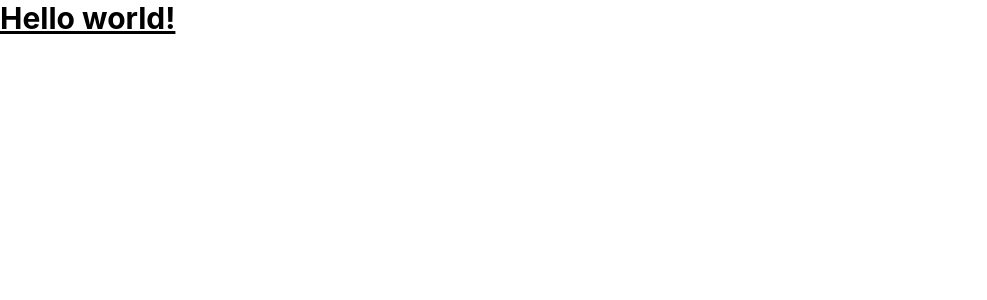
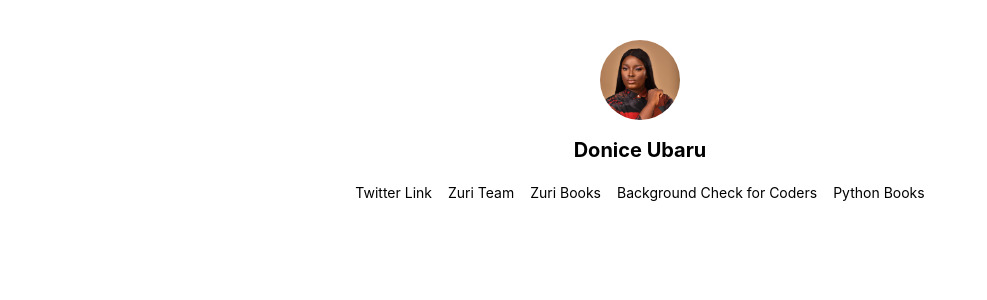
Before and after one commit to donice/stage-1-task, a React (Create React App) app: page / in a window 1280 px wide. Shown: the top 300 px of the page, without its empty margins (0-987 px from the left). Built offline with nearby package versions, Linux system fonts and the light colour scheme.

Commit message:
started designing the buttons

```diff
--- a/src/App.js
+++ b/src/App.js
@@ -1,31 +1,51 @@
 import React from "react";
+import ProfileImage from "../src/img/ProfilePic.jpg";
+import './index.css'
 
 function App() {
-
   const buttons = [
     {
-      linkName: 'Twitter Link',
-      linkAdress: ''
+      linkName: "Twitter Link",
+      href: "",
+      id: "twitter"
     },
     {
-      linkName: 'Zuri Team',
-      linkAdress: ''
+      linkName: "Zuri Team",
+      href: "https://training.zuri.team/",
+      id: "btn__zuri"
     },
     {
-      linkName: 'Zuri Books',
-      linkAdress: ''
+      linkName: "Zuri Books",
+      href: "http://books.zuri.team ",
+      id: "books"
     },
     {
-      linkName: 'Python Books',
-      linkAdress: ''
-    }
-  ]
+      linkName: "Background Check for Coders",
+      href: "",
+      id: ""
+    },
+    {
+      linkName: "Python Books",
+      href: "",
+      id: "book__python"
+    },
+  ];
 
   return (
-    <div className="App">
-      <h1 className="text-3xl font-bold underline">
-      Hello world!
-    </h1>
+    <div className="App p-10">
+        <img
+          src={ProfileImage}
+          alt="Profile"
+          id="profile__img"
+          className="w-20 rounded-full border-sky-500"
+          />
+          <h1 className="text-xl py-4 font-bold">Donice Ubaru</h1>
+
+      <div>
+        {buttons.map((button) => (
+            <a href={button.href} id={button.id} className="text-sm py-5 m-2">{button.linkName}</a>
+        ))}
+      </div>
     </div>
   );
 }
--- a/src/index.css
+++ b/src/index.css
@@ -14,3 +14,15 @@ code {
   font-family: source-code-pro, Menlo, Monaco, Consolas, 'Courier New',
     monospace;
 }
+
+.App {
+  width: 80%;
+  margin: auto;
+  display: flex;
+  justify-content: center;
+  align-items: center;
+  flex-direction: column;
+  text-align: center;
+  height: 100%;
+  /* border: 2px solid red */
+}
```
Also changed, not shown: src/img/ProfilePic.jpg (added).
